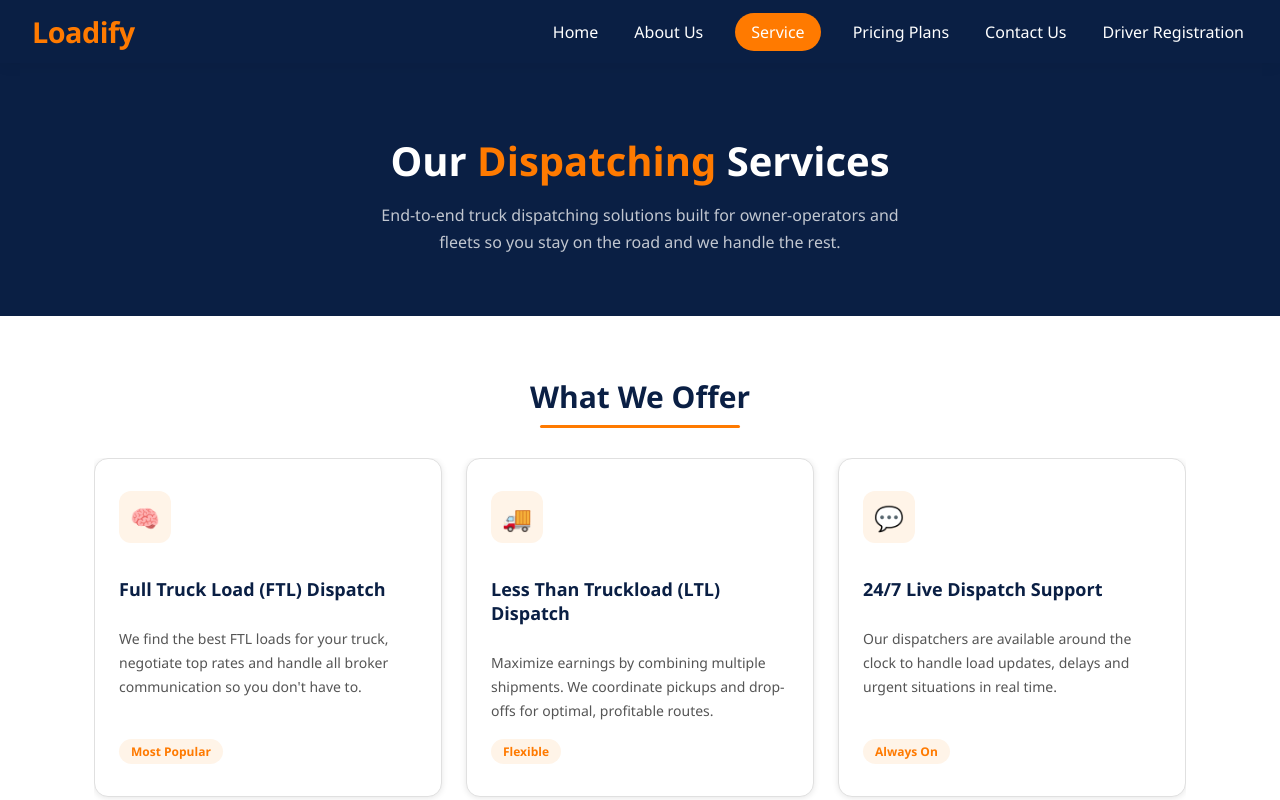
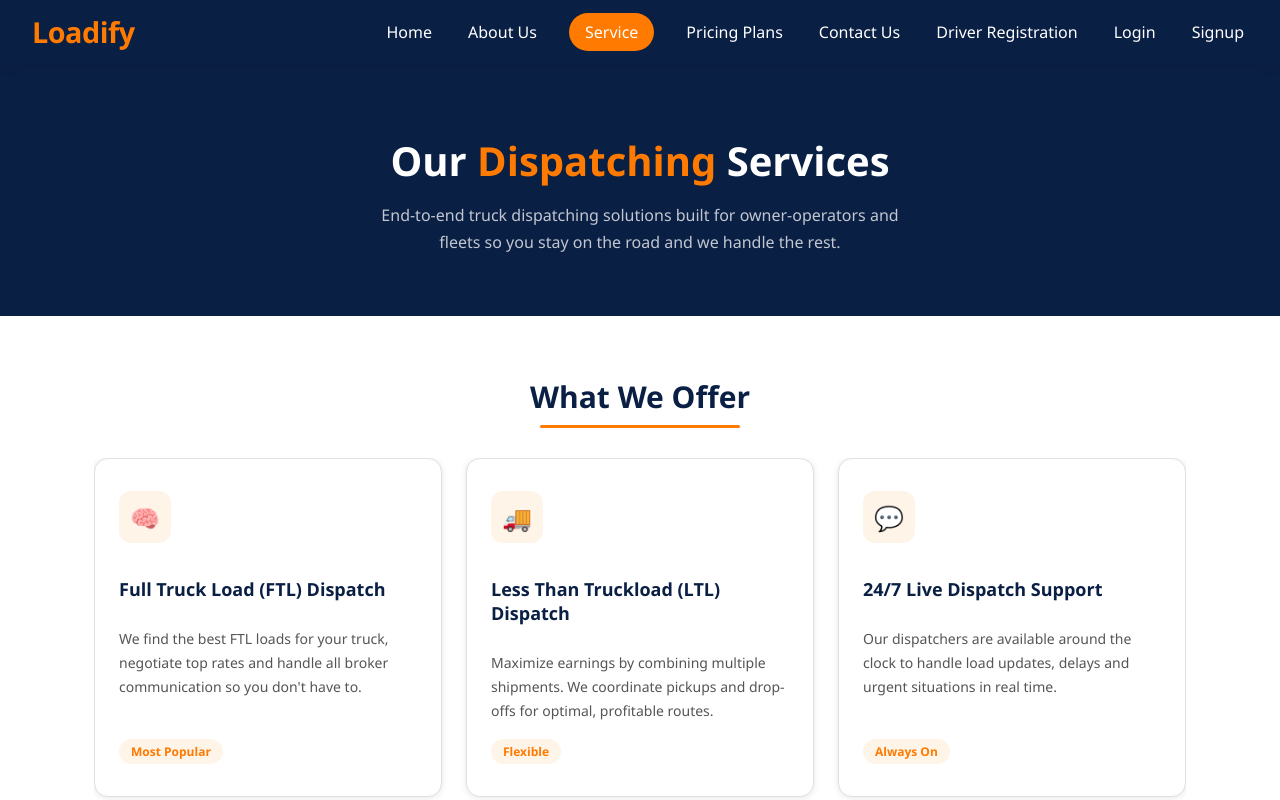
Before and after one commit to Najaf-14/Truck-Dispatching, a React (Vite) app: page /services in a window 1280 px wide. Shown: the top 800 px of the page. Built offline with nearby package versions, Linux system fonts and the light colour scheme.

Commit message:
Added Login/Signup

```diff
--- a/src/Components/Navbar/Navbar.jsx
+++ b/src/Components/Navbar/Navbar.jsx
@@ -109,6 +109,24 @@ const Navbar = () => {
               Driver Registration
             </NavLink>
           </li>
+          <li>
+            <NavLink
+              to="/login"
+              onClick={closeMenu}
+              className={({ isActive }) => isActive ? 'active' : ''}
+            >
+              Login
+            </NavLink>
+          </li>
+          <li>
+            <NavLink
+              to="/signup"
+              onClick={closeMenu}
+              className={({ isActive }) => isActive ? 'active' : ''}
+            >
+              Signup
+            </NavLink>
+          </li>
         </ul>
       </div>
     </header>
```
